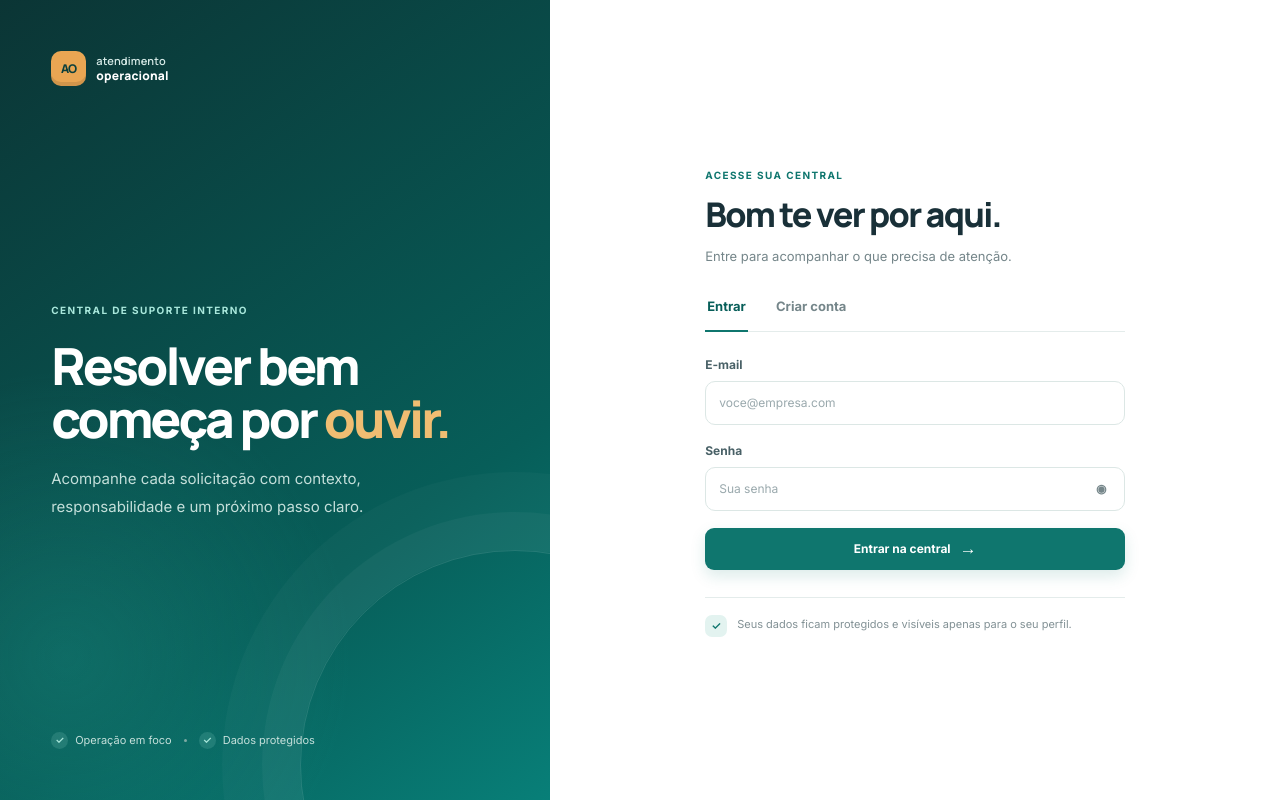
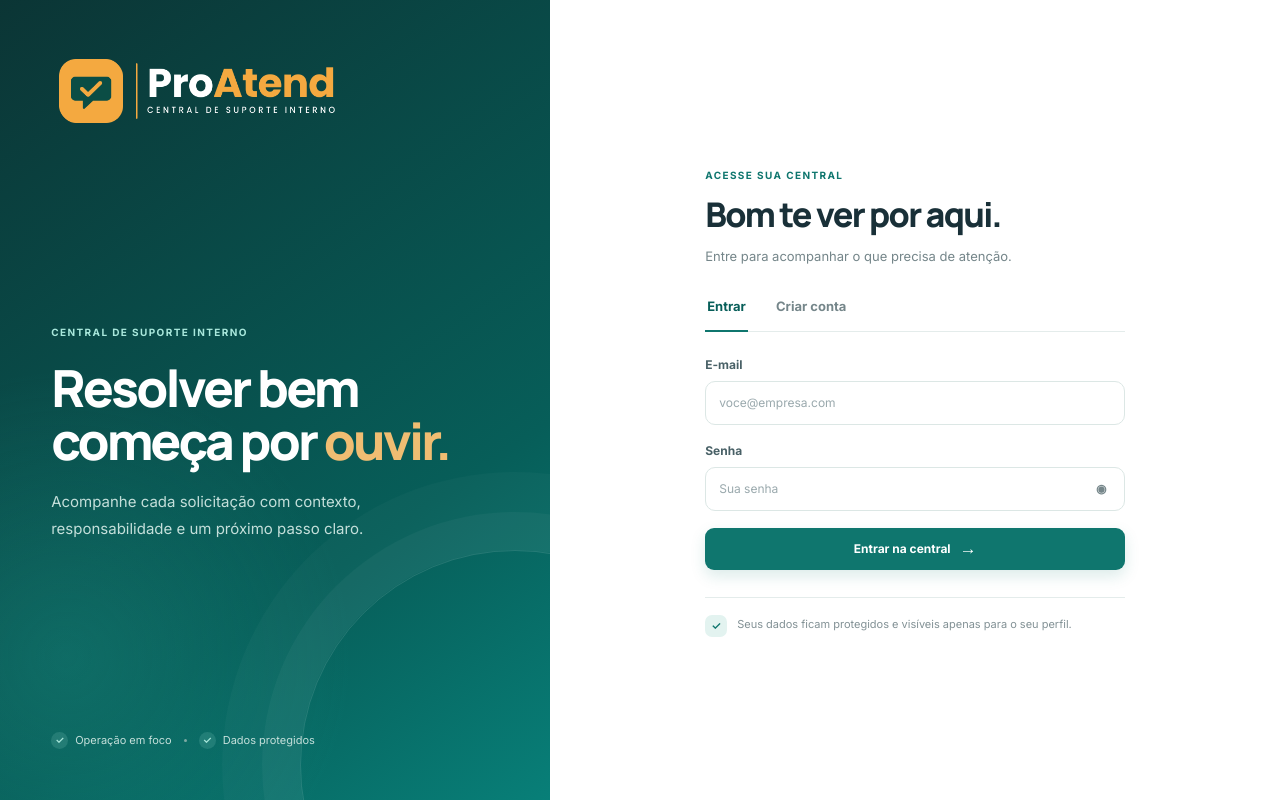
Before and after one commit to italogabriels4mini-ai/Atendimento-operacional-projeto-de-T.I, a website: page public/index.html in a window 1280 px wide. Drawn offline with Linux system fonts and the light colour scheme; no server answers.

Commit message:
atualização de logo

```diff
--- a/public/index.html
+++ b/public/index.html
@@ -15,7 +15,7 @@
 
   <main id="auth-screen" class="auth-screen">
     <section class="auth-visual">
-      <div class="brand-lockup large"><span class="brand-mark">AO</span><span>atendimento<br><strong>operacional</strong></span></div>
+      <div class="brand-lockup large"><img src="/proatend_logo_fundo_escuro.png" alt="ProAtend - Central de suporte interno" style="height:80px;width:auto;display:block;"></div>
       <div class="auth-visual-copy">
         <span class="eyebrow">central de suporte interno</span>
         <h1>Resolver bem começa por <em>ouvir.</em></h1>
```
Also changed, not shown: public/proatend_logo_fundo_escuro.png (added).
